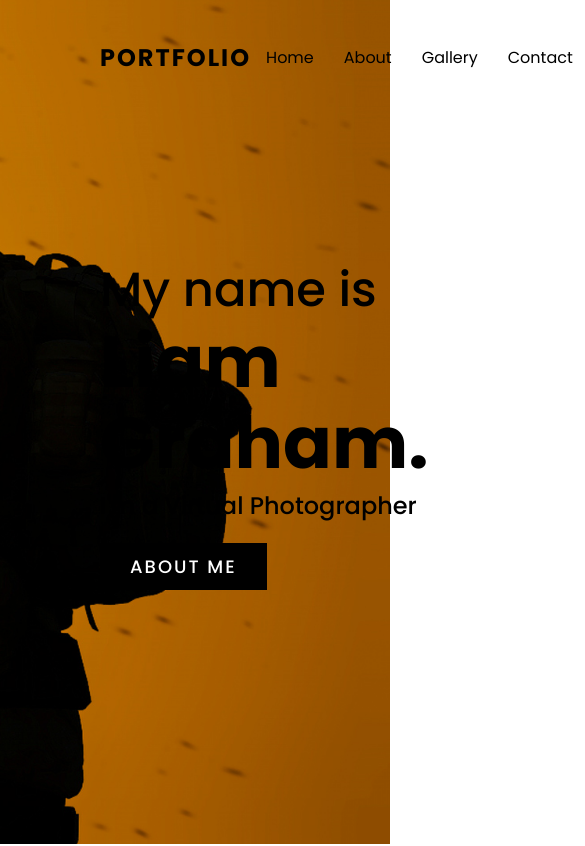
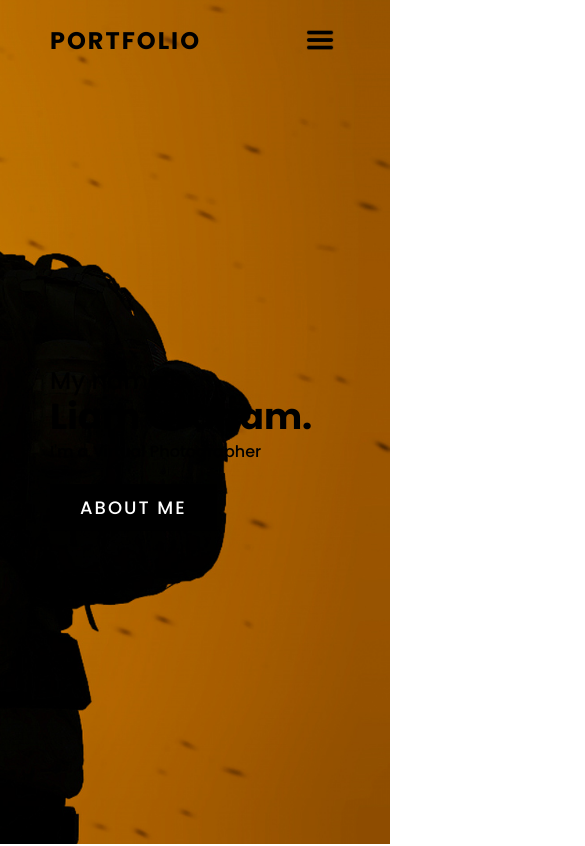
Before and after one commit to Liam-Graham/Portfolio-1.0, a plain HTML site: page index.html in a window 390 px wide. Shown: the top 846 px of the page, 585 px wide, since content can reach past the window. Drawn offline with Linux system fonts and the light colour scheme.

Commit message:
Add files via upload

```diff
--- a/index.html
+++ b/index.html
@@ -1,7 +1,7 @@
 <!DOCTYPE html>
 <html lang="en">
 <head>
-    <meta name="viewport" content="width=device-width, initial-scale1.0">
+    <meta name="viewport" content="width=device-width, initial-scale 1.0">
     <meta charset="UTF-8">
     <title>Portfolio</title>
     <link rel="stylesheet" href="style.css">
@@ -10,21 +10,21 @@
     <header>
         <a href="#" class="logo">Portfolio</a>
         <div class="toggle"></div>
-        <ul>
-            <li><a href="#">Home</a></li>
-            <li><a href="#">About</a></li>
-            <li><a href="#">Gallery</a></li>
-            <li><a href="#">Contact</a></li>
+        <ul class="menu">
+            <li><a href="#home">Home</a></li>
+            <li><a href="#about">About</a></li>
+            <li><a href="#gallery">Gallery</a></li>
+            <li><a href="#contact">Contact</a></li>
         </ul>
     </header>
-    <section class="banner">
+    <section class="banner" id="home">
         <div class="textBox">
             <h2>My name is<br><span>Liam Graham.</span></h2>
             <h3>I'm a Virtual Photographer</h3>
-            <a href="#" class="btn">About Me</a>
+            <a href="#about" class="btn">About Me</a>
         </div>
     </section>
-    <section class="about">
+    <section class="about" id="about">
         <div class="heading">
             <h2>About Me</h2>
     </div>
@@ -42,7 +42,7 @@
     </div>
 
 </section>
-    <section class="gallery">
+    <section class="gallery" id="gallery">
         <div class="heading">
             <h2>Gallery</h2>
             <p>This is a small gallery that shows off some of my work.</p>
@@ -60,17 +60,15 @@
             <div class="galleryBx">
                 <img src="a57ec738-e665-45be-aae6-cf28693df3b5.jpg" width="700" height="400">
             </div>
-            <div class="heading">
-                <a href="#" class="btn">View More</a>
-            </div>
         </div>
     </section>
 
-    <section class="contact">
+    <section class="contact" id="contact">
         <div class="heading">
             <h2>Contact</h2>
             <p>Here is how you can contact me.</p>
-            <a href="mailto:liamglenngraham@gmail.com">My Email</a>
+            <a href="mailto:liamglenngraham@gmail.com" class="btn">My Email</a><br>
+            <a href="https://instagram.com/liamglenngraham?igshid=jhw54ls24d0" class="btn">My Instagram</a>
         </div>
     </section>
     <script type="text/javascript">
--- a/style.css
+++ b/style.css
@@ -5,6 +5,7 @@
     padding: 0;
     box-sizing: border-box;
     font-family: 'Poppins', sans-serif;
+    scroll-behavior: smooth;
 }
 section
 {
@@ -135,3 +136,69 @@ margin-bottom: 10px;
 {
     max-width: 100%;
 }
+/*Mobile */
+@media (max-width: 991px)
+{
+    header,
+    header.sticky
+    {
+        padding: 20px 50px;
+        z-index: 1000;
+    }
+    .menu
+    {
+        position: fixed;
+        top: 75px;
+        left: -100%;
+        display: block;
+        padding: 100px 50px;
+        text-align: center;
+        width: 100%;
+        height: 100vh;
+        background: white;
+        transition: 0.5s;
+        z-index: 999;
+        border-top: 1px solid rgba(0,0,0,0.2);
+    }
+    .menu.active
+    {
+        left: 0;
+    }
+    header ul li a
+    {
+        color: black;
+        font-size: 24px;
+        margin: 10px;
+    }
+    .toggle
+    {
+        width: 40px;
+        height: 40px;
+        background: url(Hamburger_icon.svg.png);
+        background-position: center;
+        background-repeat: no-repeat;
+        background-size: 30px;
+        cursor: pointer;
+    }
+    section
+    {
+        padding: 100px 50pxS;
+    }
+    .banner
+    {
+        padding: 150px 50px 100px;
+    }
+    .banner h2
+    {
+        font-size: 1.5em;
+    }
+    .banner h3
+    {
+        font-size: 1em;
+    }
+    .contentBx h3
+    {
+        font-size: 20px;
+        margin-bottom: 10px;
+    }
+}
```
Also changed, not shown: Hamburger_icon.svg.png (added).
